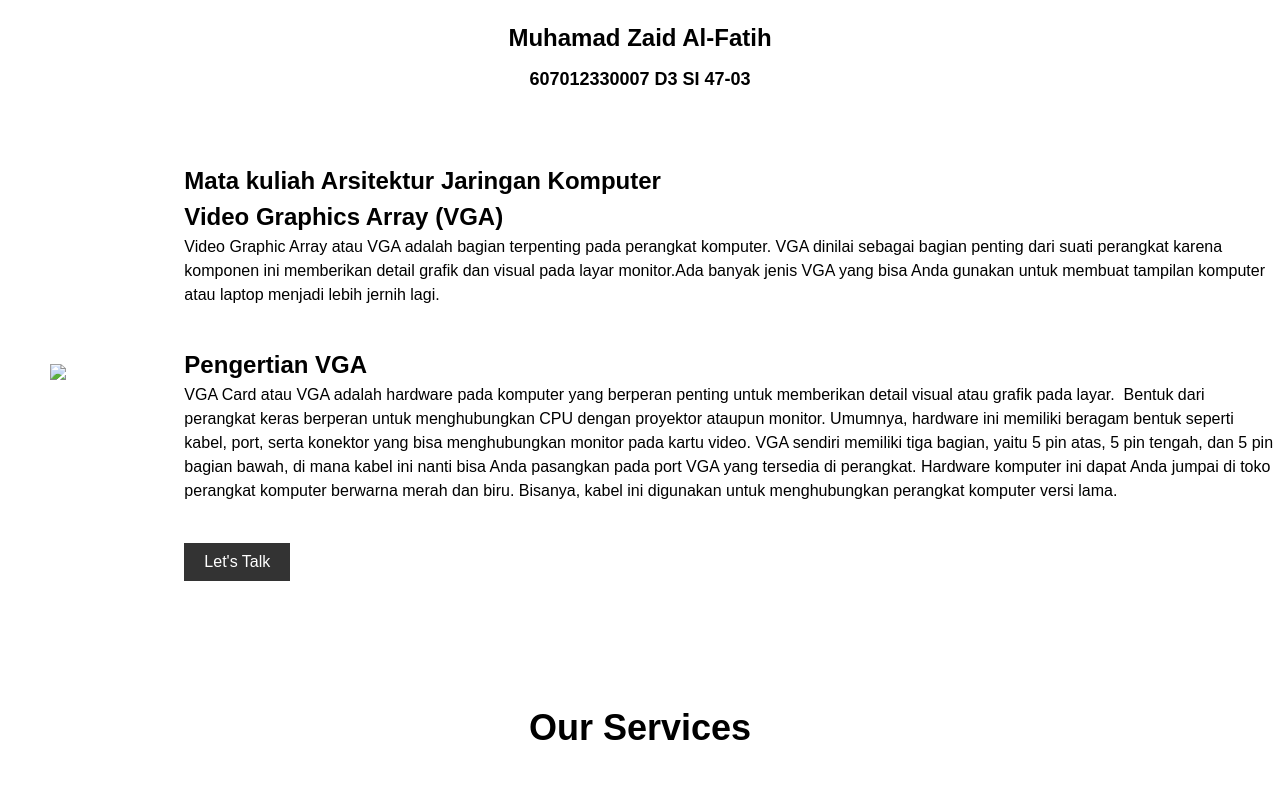
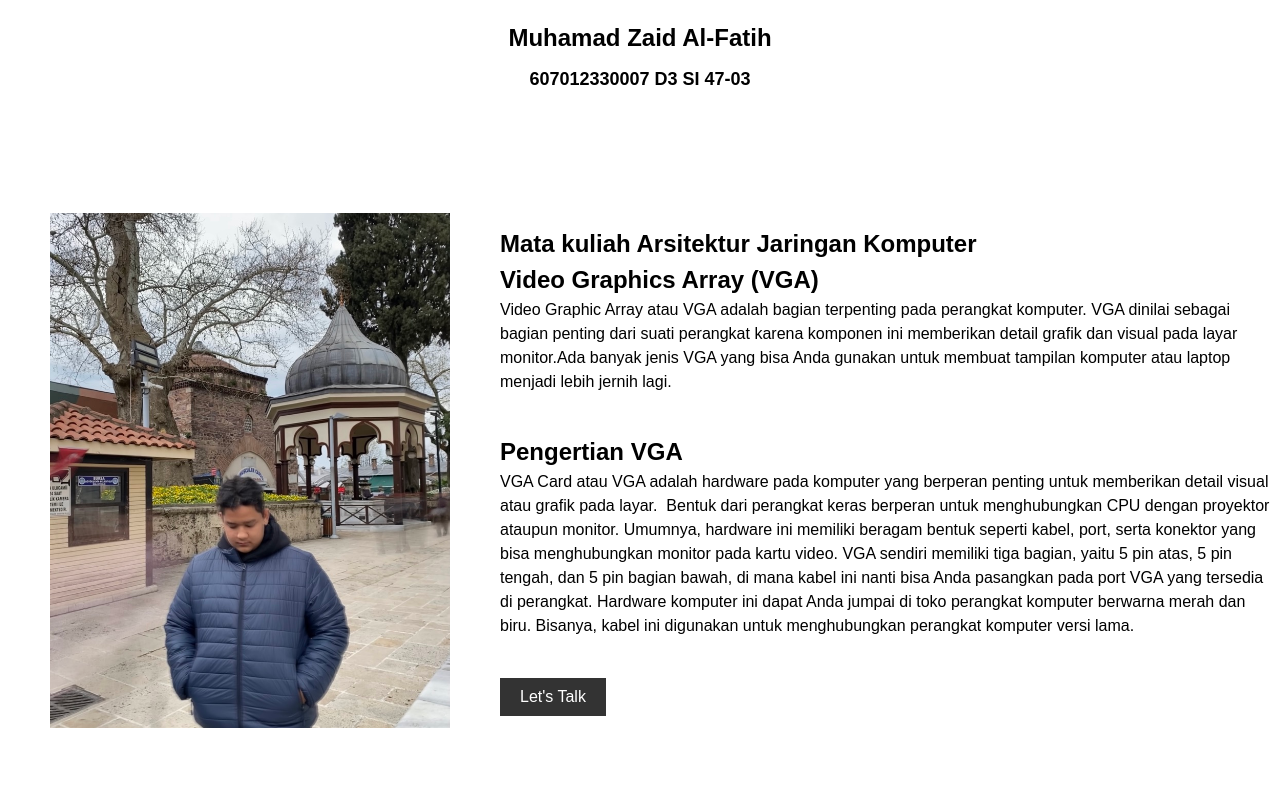
Before and after one commit to zaidalfth/zaidalfth.github.io, a plain HTML site: page index.html in a window 1280 px wide. Shown: the top 792 px of the page. Drawn offline with Linux system fonts and the light colour scheme; files whose address does not match are found by name.

Commit message:
Update index.html

```diff
--- a/index.html
+++ b/index.html
@@ -24,7 +24,7 @@
     <!-- About section start -->
     <section class="about">
         <div class="main">
-            <img src=asset/foto1.jpeg.jpg />
+            <img src=foto1.jpeg.jpg />
             <div class="about-text">
                 <h4>Mata kuliah <span> Arsitektur Jaringan Komputer</span></h4>
                 <h3> Video Graphics Array <span> (VGA)</span></h3>
```
